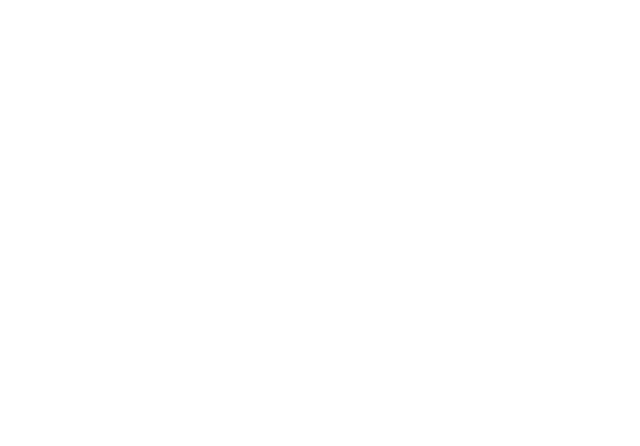
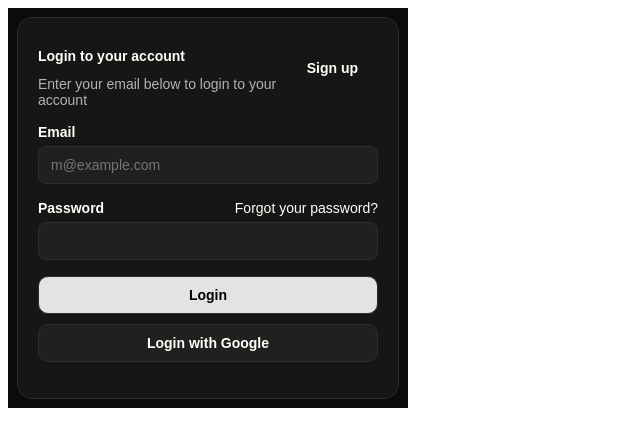
Before and after one commit to nursultankp/frontendmentory, a plain HTML site: page homeworks/h-02/index.html in a window 1280 px wide. Shown: the whole page, without its empty margins (0-640 px from the left). Drawn offline with Linux system fonts and the light colour scheme.

Commit message:
Сдал ДЗ-1

```diff
--- a/homeworks/h-02/index.html
+++ b/homeworks/h-02/index.html
@@ -3,9 +3,42 @@
 <head>
     <meta charset="UTF-8">
     <meta name="viewport" content="width=device-width, initial-scale=1.0">
+    <link rel="stylesheet" href="style.css">
     <title>Домашнее задание 1</title>
 </head>
 <body>
 
+    <div class="outer_reg_block">
+
+        <div class="inner_reg_block">
+
+            <div class="header_reg_block">
+            <h2 class="main_text color_main_text font_main_text ">Login to your account</h2>
+
+            <a href="https://www.youtube.com/watch?v=dQw4w9WgXcQ" class="color_main_text font_main_text bold_font" target="_blank">Sign up</a>
+            </div>
+            <p class="color_main_text font_main_text description">Enter your email below to login to your account</p>
+
+            <form action="#" method="post">
+                <div class="info_block">
+                   <label for="email" class="color_main_text font_main_text bold_font info_label" >Email</label>
+                   <input type="email" name="email" placeholder="m@example.com" required>
+                </div>
+
+                <div class="info_block">
+                    <div class="password_space">
+                <label for="password" class="color_main_text font_main_text bold_font info_label">Password</label>
+                <a href="https://www.youtube.com/watch?v=dQw4w9WgXcQ" class="color_main_text font_main_text" target="_blank">Forgot your password?</a>
+                </div>
+                <input type="password" name="password" required>
+                </div>
+
+                <div class="button_blocks">
+                <button type="submit" class="font_main_text bold_font btn_main">Login</button>
+                <button type="button" class="font_main_text bold_font btn_google">Login with Google</button>
+                </div>
+            </form>
+        </div>
+    </div>
 </body>
 </html>
--- a/homeworks/h-02/style.css
+++ b/homeworks/h-02/style.css
@@ -1 +1,118 @@
-Test
+.outer_reg_block{
+
+    width: 400px;
+    height: 400px;
+    background-color: #0b0b0b;
+    border: 0;
+    display: flex;
+    justify-content: center;
+    align-items: center;
+}
+
+.inner_reg_block{
+
+    width: 380px;
+    height: 380px;
+    background-color: #161616;
+    border: .5px solid #2e2e2e;
+    border-radius: 15px;
+
+}
+
+.main_text{
+    font-size: 15px;
+    margin-top: 30px;
+}
+
+.color_main_text{
+    color: #fffff6;
+}
+
+.font_main_text{
+    font-family: Arial, Helvetica, sans-serif;
+    font-size: 14px;
+}
+
+.bold_font{
+    font-weight: bold;
+}
+
+.header_reg_block{
+    display: flex;
+    justify-content: space-between;
+    align-items:end;
+    margin-left: 20px;
+    margin-right: 40px;
+}
+
+.description {
+    font-size: 14px;
+    color: #b3b3b3;
+    margin-top: 0;
+    margin-left: 20px;
+    max-width: 260px;
+}
+.info_block {
+  margin: 16px 20px;
+}
+
+.info_label {
+  display: block;
+  margin-bottom: 6px;
+}
+
+.info_block input {
+  width: 100%;
+  padding: 10px 12px;
+  background-color: #202020;
+  border: 1px solid #2e2e2e;
+  border-radius: 8px;
+  color: #fffff6;
+  font-size: 14px;
+  font-family: Arial, Helvetica, sans-serif;
+  box-sizing: border-box;
+}
+
+.password_space {
+  display: flex;
+  justify-content: space-between;
+  align-items: baseline;
+}
+
+.button_blocks {
+    margin: 16px 20px;
+}
+
+.btn_main, .btn_google {
+    display: block;
+    width: 100%;
+    margin-bottom: 10px;
+    padding: 10px;
+    border-radius: 10px;
+    text-align: center;
+    cursor: pointer;
+}
+.btn_main {
+    background-color: #e3e3e3;
+    color: #000000;
+    border: 1px solid #2e2e2e;
+
+}
+
+.btn_google {
+    background-color: #202020;
+    color: #fffff6;
+    border: 1px solid #2e2e2e;
+}
+
+.btn_main:hover {
+    background-color: #f0f0f0;
+}
+.btn_google:hover {
+    background-color: #252525;
+}
+
+a {
+  color: inherit;
+  text-decoration: none;
+}
```
